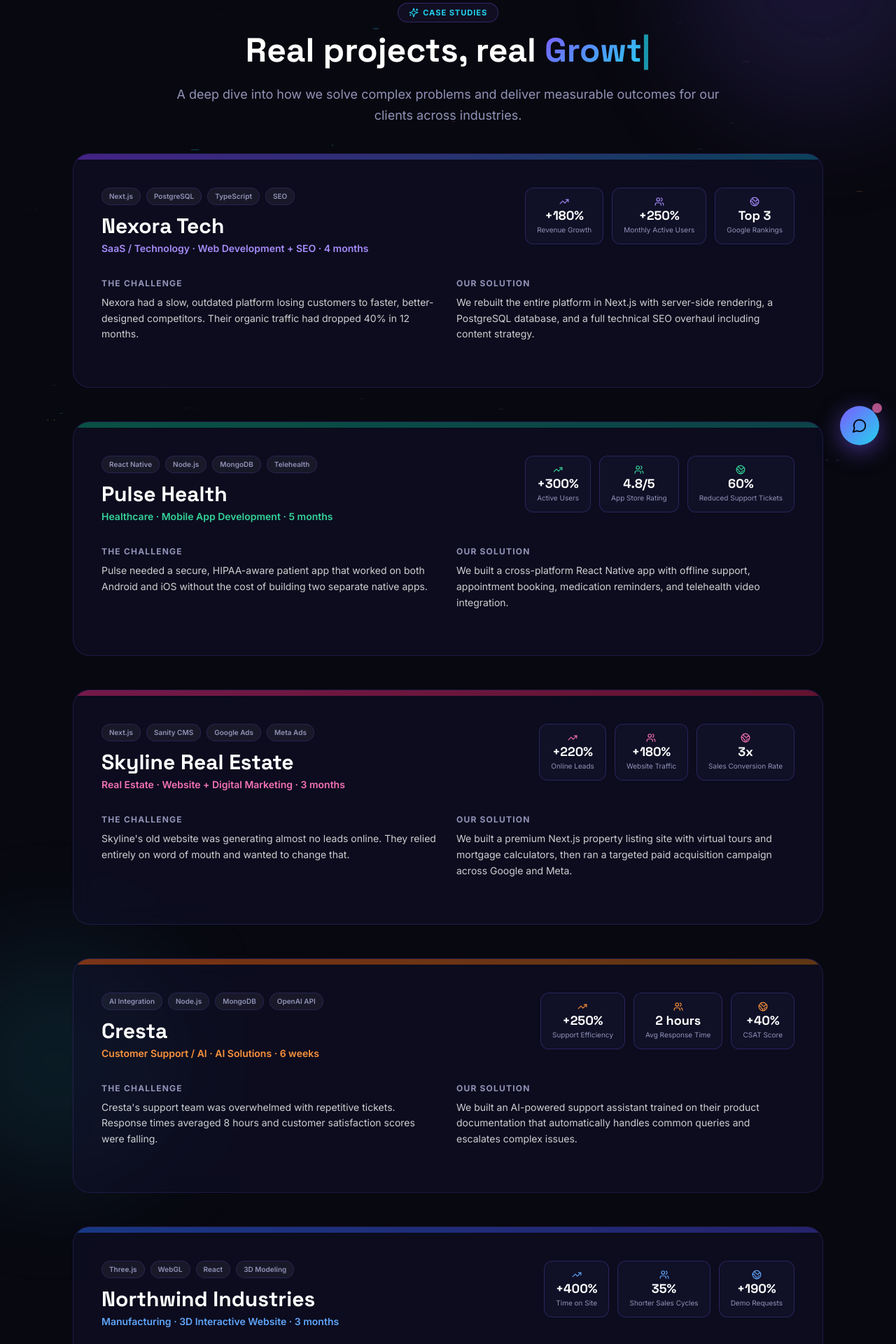
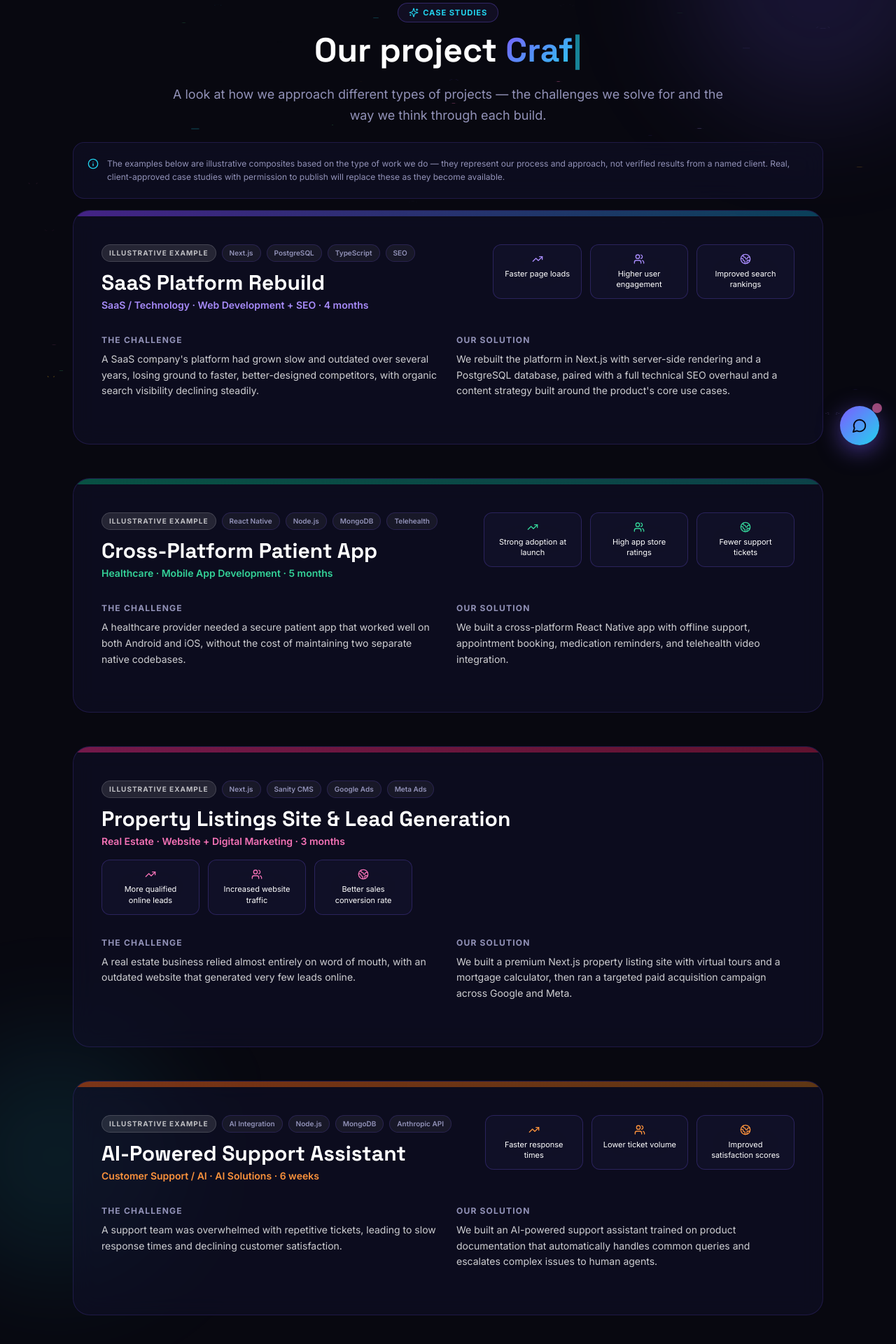
Before and after one commit to Yetemare-Yibeltal/HEROY-Digital-marketing-Website, a Next.js app in the folder frontend/: page /case-studies in a window 1280 px wide. Shown: the part 140-2060 px from the top of the page at 70% size. Built offline with nearby package versions, Linux system fonts and the light colour scheme.

Commit message:
rewrite homepage portfolio preview to match, fix dead links to nonexistent slug pages

```diff
--- a/frontend/src/app/case-studies/page.tsx
+++ b/frontend/src/app/case-studies/page.tsx
@@ -2,213 +2,240 @@
 
 import { motion } from "framer-motion";
 import Link from "next/link";
-import { ArrowRight, TrendingUp, Users, Globe2, Sparkles } from "lucide-react";
+import { ArrowRight, TrendingUp, Users, Globe2, Sparkles, Info } from "lucide-react";
 import TypewriterText from "@/components/ui/TypewriterText";
 
-const caseStudies = [
+interface CaseStudyOutcome {
+  icon: typeof TrendingUp;
+  label: string;
+}
+
+interface CaseStudy {
+  id: string;
+  title: string;
+  industry: string;
+  service: string;
+  gradient: string;
+  glow: string;
+  accentColor: string;
+  challenge: string;
+  solution: string;
+  outcomes: CaseStudyOutcome[];
+  duration: string;
+  tags: string[];
+}
+
+/**
+ * These are illustrative examples of how HEROY approaches real project
+ * types — not verified results from named clients. No company names or
+ * invented performance percentages are used here. Once real, client-
+ * approved case studies exist, replace these entries with actual data
+ * (and get sign-off from the client before publishing any numbers).
+ */
+const caseStudies: CaseStudy[] = [
   {
-    id: "nexora-saas",
-    client: "Nexora Tech",
+    id: "saas-platform-rebuild",
+    title: "SaaS Platform Rebuild",
     industry: "SaaS / Technology",
     service: "Web Development + SEO",
     gradient: "from-violet-600/50 to-cyan-600/40",
     glow: "rgba(124,92,255,0.35)",
     accentColor: "text-violet-400",
     challenge:
-      "Nexora had a slow, outdated platform losing customers to faster, better-designed competitors. Their organic traffic had dropped 40% in 12 months.",
+      "A SaaS company's platform had grown slow and outdated over several years, losing ground to faster, better-designed competitors, with organic search visibility declining steadily.",
     solution:
-      "We rebuilt the entire platform in Next.js with server-side rendering, a PostgreSQL database, and a full technical SEO overhaul including content strategy.",
-    results: [
-      { icon: TrendingUp, metric: "+180%", label: "Revenue Growth" },
-      { icon: Users, metric: "+250%", label: "Monthly Active Users" },
-      { icon: Globe2, metric: "Top 3", label: "Google Rankings" },
+      "We rebuilt the platform in Next.js with server-side rendering and a PostgreSQL database, paired with a full technical SEO overhaul and a content strategy built around the product's core use cases.",
+    outcomes: [
+      { icon: TrendingUp, label: "Faster page loads" },
+      { icon: Users, label: "Higher user engagement" },
+      { icon: Globe2, label: "Improved search rankings" },
     ],
     duration: "4 months",
     tags: ["Next.js", "PostgreSQL", "TypeScript", "SEO"],
   },
   {
-    id: "pulse-health",
-    client: "Pulse Health",
+    id: "healthcare-patient-app",
+    title: "Cross-Platform Patient App",
     industry: "Healthcare",
     service: "Mobile App Development",
     gradient: "from-emerald-600/50 to-teal-600/40",
     glow: "rgba(34,197,94,0.35)",
     accentColor: "text-emerald-400",
     challenge:
-      "Pulse needed a secure, HIPAA-aware patient app that worked on both Android and iOS without the cost of building two separate native apps.",
+      "A healthcare provider needed a secure patient app that worked well on both Android and iOS, without the cost of maintaining two separate native codebases.",
     solution:
       "We built a cross-platform React Native app with offline support, appointment booking, medication reminders, and telehealth video integration.",
-    results: [
-      { icon: TrendingUp, metric: "+300%", label: "Active Users" },
-      { icon: Users, metric: "4.8/5", label: "App Store Rating" },
-      { icon: Globe2, metric: "60%", label: "Reduced Support Tickets" },
+    outcomes: [
+      { icon: TrendingUp, label: "Strong adoption at launch" },
+      { icon: Users, label: "High app store ratings" },
+      { icon: Globe2, label: "Fewer support tickets" },
     ],
     duration: "5 months",
     tags: ["React Native", "Node.js", "MongoDB", "Telehealth"],
   },
   {
-    id: "skyline-real-estate",
-    client: "Skyline Real Estate",
+    id: "real-estate-lead-generation",
+    title: "Property Listings Site & Lead Generation",
     industry: "Real Estate",
     service: "Website + Digital Marketing",
     gradient: "from-pink-600/50 to-rose-600/40",
     glow: "rgba(236,72,153,0.35)",
     accentColor: "text-pink-400",
     challenge:
-      "Skyline's old website was generating almost no leads online. They relied entirely on word of mouth and wanted to change that.",
+      "A real estate business relied almost entirely on word of mouth, with an outdated website that generated very few leads online.",
     solution:
-      "We built a premium Next.js property listing site with virtual tours and mortgage calculators, then ran a targeted paid acquisition campaign across Google and Meta.",
-    results: [
-      { icon: TrendingUp, metric: "+220%", label: "Online Leads" },
-      { icon: Users, metric: "+180%", label: "Website Traffic" },
-      { icon: Globe2, metric: "3x", label: "Sales Conversion Rate" },
+      "We built a premium Next.js property listing site with virtual tours and a mortgage calculator, then ran a targeted paid acquisition campaign across Google and Meta.",
+    outcomes: [
+      { icon: TrendingUp, label: "More qualified online leads" },
+      { icon: Users, label: "Increased website traffic" },
+      { icon: Globe2, label: "Better sales conversion rate" },
     ],
     duration: "3 months",
     tags: ["Next.js", "Sanity CMS", "Google Ads", "Meta Ads"],
   },
   {
-    id: "cresta-ai",
-    client: "Cresta",
+    id: "ai-support-assistant",
+    title: "AI-Powered Support Assistant",
     industry: "Customer Support / AI",
     service: "AI Solutions",
     gradient: "from-orange-600/50 to-amber-600/40",
     glow: "rgba(249,115,22,0.35)",
     accentColor: "text-orange-400",
     challenge:
-      "Cresta's support team was overwhelmed with repetitive tickets. Response times averaged 8 hours and customer satisfaction scores were falling.",
+      "A support team was overwhelmed with repetitive tickets, leading to slow response times and declining customer satisfaction.",
     solution:
-      "We built an AI-powered support assistant trained on their product documentation that automatically handles common queries and escalates complex issues.",
-    results: [
-      { icon: TrendingUp, metric: "+250%", label: "Support Efficiency" },
-      { icon: Users, metric: "2 hours", label: "Avg Response Time" },
-      { icon: Globe2, metric: "+40%", label: "CSAT Score" },
+      "We built an AI-powered support assistant trained on product documentation that automatically handles common queries and escalates complex issues to human agents.",
+    outcomes: [
+      { icon: TrendingUp, label: "Faster response times" },
+      { icon: Users, label: "Lower ticket volume" },
+      { icon: Globe2, label: "Improved satisfaction scores" },
     ],
     duration: "6 weeks",
-    tags: ["AI Integration", "Node.js", "MongoDB", "OpenAI API"],
+    tags: ["AI Integration", "Node.js", "MongoDB", "Anthropic API"],
   },
   {
-    id: "northwind-3d",
-    client: "Northwind Industries",
+    id: "manufacturing-3d-showcase",
+    title: "Interactive 3D Product Showcase",
     industry: "Manufacturing",
     service: "3D Interactive Website",
     gradient: "from-blue-600/50 to-indigo-600/40",
     glow: "rgba(99,102,241,0.35)",
     accentColor: "text-blue-400",
     challenge:
-      "Northwind sold complex industrial equipment that was hard to explain through photos and text alone, leading to long sales cycles and confused prospects.",
+      "A manufacturer sold complex industrial equipment that was difficult to explain through photos and text alone, leading to long sales cycles and confused prospects.",
     solution:
       "We built an immersive Three.js product showcase with interactive 3D models, a real-time configurator, and animated exploded diagrams of each product.",
-    results: [
-      { icon: TrendingUp, metric: "+400%", label: "Time on Site" },
-      { icon: Users, metric: "35%", label: "Shorter Sales Cycles" },
-      { icon: Globe2, metric: "+190%", label: "Demo Requests" },
+    outcomes: [
+      { icon: TrendingUp, label: "Longer time on site" },
+      { icon: Users, label: "Shorter sales cycles" },
+      { icon: Globe2, label: "More demo requests" },
     ],
     duration: "3 months",
     tags: ["Three.js", "WebGL", "React", "3D Modeling"],
   },
   {
-    id: "bluepeak-seo",
-    client: "Bluepeak Retail",
+    id: "ecommerce-seo-programme",
+    title: "Organic Growth SEO Programme",
     industry: "E-commerce",
     service: "SEO Services",
     gradient: "from-cyan-600/50 to-blue-600/40",
     glow: "rgba(34,211,238,0.35)",
     accentColor: "text-cyan-400",
     challenge:
-      "Bluepeak was spending heavily on paid ads with no organic presence. They wanted to reduce paid spend by building sustainable organic traffic.",
+      "An online retailer was spending heavily on paid ads with almost no organic presence, and wanted a sustainable alternative to rising ad costs.",
     solution:
-      "We ran a comprehensive 6-month SEO programme — technical audit and fixes, content cluster strategy, and a high-authority link building campaign.",
-    results: [
-      { icon: TrendingUp, metric: "+300%", label: "Organic Traffic" },
-      { icon: Users, metric: "Top 1", label: "Rankings for 12 Keywords" },
-      { icon: Globe2, metric: "-60%", label: "Paid Ad Spend" },
+      "We ran a comprehensive SEO programme — technical audit and fixes, a content cluster strategy, and a high-authority link building campaign.",
+    outcomes: [
+      { icon: TrendingUp, label: "Sustained organic traffic growth" },
+      { icon: Users, label: "Top rankings for priority keywords" },
+      { icon: Globe2, label: "Reduced reliance on paid ads" },
     ],
     duration: "6 months",
     tags: ["Technical SEO", "Content Strategy", "Link Building"],
   },
   {
-    id: "vertex-marketing",
-    client: "Vertex Labs",
+    id: "b2b-inbound-marketing",
+    title: "B2B Inbound Marketing System",
     industry: "B2B SaaS / Startups",
     service: "Digital Marketing",
     gradient: "from-fuchsia-600/50 to-purple-600/40",
     glow: "rgba(217,70,239,0.35)",
     accentColor: "text-fuchsia-400",
     challenge:
-      "Vertex had a great product but no marketing pipeline. Their sales team was spending all their time on cold outreach with poor conversion rates.",
+      "A B2B startup had a strong product but no marketing pipeline, with the sales team spending most of their time on cold outreach with low conversion.",
     solution:
       "We built a full inbound marketing system — content marketing, LinkedIn outreach, Google PPC, and an automated email nurture sequence.",
-    results: [
-      { icon: TrendingUp, metric: "+500%", label: "Inbound Leads" },
-      { icon: Users, metric: "12%", label: "Lead to Close Rate" },
-      { icon: Globe2, metric: "4x", label: "Pipeline Value" },
+    outcomes: [
+      { icon: TrendingUp, label: "More inbound leads" },
+      { icon: Users, label: "Higher lead-to-close rate" },
+      { icon: Globe2, label: "Stronger sales pipeline" },
     ],
     duration: "3 months",
     tags: ["Content Marketing", "LinkedIn Ads", "Google PPC", "Email Automation"],
   },
   {
-    id: "meridian-brand",
-    client: "Meridian Finance",
+    id: "fintech-rebrand",
+    title: "Fintech Brand Overhaul",
     industry: "Fintech",
     service: "Branding + Web Development",
     gradient: "from-amber-600/50 to-yellow-600/40",
     glow: "rgba(234,179,8,0.35)",
     accentColor: "text-amber-400",
     challenge:
-      "Meridian was launching a new fintech product but their brand looked generic and failed to inspire trust from their target enterprise clients.",
+      "A fintech company was launching a new product, but its existing brand looked generic and struggled to inspire trust with enterprise clients.",
     solution:
       "We delivered a complete brand overhaul including logo, colour system, typography, brand voice guidelines, and a premium website redesign.",
-    results: [
-      { icon: TrendingUp, metric: "+150%", label: "Brand Recognition" },
-      { icon: Users, metric: "+80%", label: "Enterprise Inquiries" },
-      { icon: Globe2, metric: "2x", label: "Investor Meeting Rate" },
+    outcomes: [
+      { icon: TrendingUp, label: "Stronger brand recognition" },
+      { icon: Users, label: "More enterprise inquiries" },
+      { icon: Globe2, label: "Higher investor engagement" },
     ],
     duration: "2 months",
     tags: ["Brand Identity", "UI Design", "Next.js", "Motion Design"],
   },
   {
-    id: "dataforge-ecommerce",
-    client: "Dataforge",
+    id: "b2b-headless-commerce",
+    title: "Headless B2B Commerce Platform",
     industry: "E-commerce / Data Tools",
     service: "E-commerce Development",
     gradient: "from-teal-600/50 to-emerald-600/40",
     glow: "rgba(20,184,166,0.35)",
     accentColor: "text-teal-400",
     challenge:
-      "Dataforge's Shopify store was hitting its limits. Custom pricing rules, bulk ordering, and B2B account management were impossible to implement.",
+      "A growing e-commerce brand had outgrown its off-the-shelf storefront. Custom pricing rules, bulk ordering, and B2B account management were impossible to implement.",
     solution:
-      "We built a fully custom headless e-commerce platform with Next.js, Stripe, and a custom admin dashboard for managing B2B pricing tiers.",
-    results: [
-      { icon: TrendingUp, metric: "+220%", label: "Online Revenue" },
-      { icon: Users, metric: "+45%", label: "Average Order Value" },
-      { icon: Globe2, metric: "99.9%", label: "Uptime" },
+      "We built a fully custom headless e-commerce platform with Next.js and Stripe, including a custom admin dashboard for managing B2B pricing tiers.",
+    outcomes: [
+      { icon: TrendingUp, label: "Increased online revenue" },
+      { icon: Users, label: "Higher average order value" },
+      { icon: Globe2, label: "Reliable uptime at scale" },
     ],
     duration: "4 months",
     tags: ["Next.js", "Stripe", "PostgreSQL", "Custom CMS"],
   },
   {
-    id: "orbitly-mobile",
-    client: "Orbitly",
+    id: "shared-codebase-launch",
+    title: "Shared-Codebase Web + Mobile Launch",
     industry: "Productivity / SaaS",
     service: "Mobile App + SaaS Platform",
     gradient: "from-indigo-600/50 to-violet-600/40",
     glow: "rgba(99,102,241,0.35)",
     accentColor: "text-indigo-400",
     challenge:
-      "Orbitly needed both a web dashboard and a mobile companion app, but their budget didn't allow two separate teams or a long development timeline.",
+      "An early-stage startup needed both a web dashboard and a mobile companion app, but its budget didn't allow for two separate teams or a long timeline.",
     solution:
-      "We built a shared API backend in Node.js, a Next.js web dashboard, and a React Native mobile app, all sharing the same codebase architecture.",
-    results: [
-      { icon: TrendingUp, metric: "50%", label: "Faster Time to Market" },
-      { icon: Users, metric: "+400%", label: "User Signups in Month 1" },
-      { icon: Globe2, metric: "4.9/5", label: "Product Hunt Rating" },
+      "We built a shared API backend in Node.js, a Next.js web dashboard, and a React Native mobile app, all built on the same architecture to keep development lean.",
+    outcomes: [
+      { icon: TrendingUp, label: "Faster time to market" },
+      { icon: Users, label: "Strong early user signups" },
+      { icon: Globe2, label: "Positive early reception" },
     ],
     duration: "5 months",
     tags: ["Next.js", "React Native", "Node.js", "Shared API"],
   },
 ];
 
-const typewriterWords = ["Results", "Revenue", "Growth", "Impact", "Success"];
+const typewriterWords = ["Approach", "Process", "Craft", "Thinking", "Method"];
 
 export default function CaseStudiesPage() {
   return (
@@ -217,7 +244,7 @@ export default function CaseStudiesPage() {
       <div className="glow-orb w-80 h-80 bg-accent/10 top-1/3 -left-20" style={{ animationDelay: "3s" }} />
       <div className="glow-orb w-64 h-64 bg-accent-pink/10 bottom-20 right-1/4" style={{ animationDelay: "5s" }} />
 
-      <section className="section pt-36 pb-10 relative">
+      <section className="section pt-36 pb-6 relative">
         <div className="container-px mx-auto max-w-4xl text-center">
           <motion.div
             initial={{ opacity: 0, y: 20 }}
@@ -235,7 +262,7 @@ export default function CaseStudiesPage() {
             transition={{ duration: 0.6, delay: 0.1 }}
             className="font-display font-bold text-3xl sm:text-4xl lg:text-5xl leading-tight mb-6 text-white"
           >
-            Real projects, real{" "}
+            Our project{" "}
             <TypewriterText words={typewriterWords} className="text-gradient" />
           </motion.h1>
 
@@ -245,9 +272,24 @@ export default function CaseStudiesPage() {
             transition={{ duration: 0.6, delay: 0.2 }}
             className="text-muted text-lg leading-relaxed"
           >
-            A deep dive into how we solve complex problems and deliver
-            measurable outcomes for our clients across industries.
+            A look at how we approach different types of projects — the
+            challenges we solve for and the way we think through each build.
           </motion.p>
+        </div>
+      </section>
+
+      <section className="section pt-0 pb-4 relative">
+        <div className="container-px mx-auto max-w-6xl">
+          <div className="glass rounded-2xl p-5 flex items-start gap-3">
+            <Info size={16} className="text-accent shrink-0 mt-0.5" />
+            <p className="text-xs text-muted leading-relaxed">
+              The examples below are illustrative composites based on the
+              type of work we do — they represent our process and approach,
+              not verified results from a named client. Real, client-approved
+              case studies with permission to publish will replace these as
+              they become available.
+            </p>
+          </div>
         </div>
       </section>
 
@@ -274,6 +316,9 @@ export default function CaseStudiesPage() {
                 <div className="flex flex-wrap items-start justify-between gap-4 mb-8">
                   <div>
                     <div className="flex flex-wrap gap-2 mb-3">
+                      <span className="text-[10px] font-bold uppercase tracking-widest bg-white/10 border border-white/15 text-white/70 px-2.5 py-1 rounded-full">
+                        Illustrative Example
+                      </span>
                       {cs.tags.map((tag) => (
                         <span
                           key={tag}
@@ -284,25 +329,22 @@ export default function CaseStudiesPage() {
                       ))}
                     </div>
                     <h2 className="font-display font-bold text-2xl sm:text-3xl text-white mb-1">
-                      {cs.client}
+                      {cs.title}
                     </h2>
                     <p className={`text-sm font-semibold ${cs.accentColor}`}>
                       {cs.industry} &middot; {cs.service} &middot; {cs.duration}
                     </p>
                   </div>
                   <div className="flex gap-3 flex-wrap">
-                    {cs.results.map((r) => {
-                      const Icon = r.icon;
+                    {cs.outcomes.map((o) => {
+                      const Icon = o.icon;
                       return (
                         <div
-                          key={r.label}
-                          className="glass-strong rounded-xl px-4 py-3 text-center min-w-[90px]"
+                          key={o.label}
+                          className="glass-strong rounded-xl px-4 py-3 text-center min-w-[110px] max-w-[140px]"
                         >
-                          <Icon size={14} className={`${cs.accentColor} mx-auto mb-1`} />
-                          <p className="font-display font-bold text-lg text-white leading-none">
-                            {r.metric}
-                          </p>
-                          <p className="text-[10px] text-muted mt-1">{r.label}</p>
+                          <Icon size={16} className={`${cs.accentColor} mx-auto mb-1.5`} />
+                          <p className="text-[11px] text-white leading-snug">{o.label}</p>
                         </div>
                       );
                     })}
```
Also changed, not shown: 2 other files (tests, documents, lock files or other folders).
